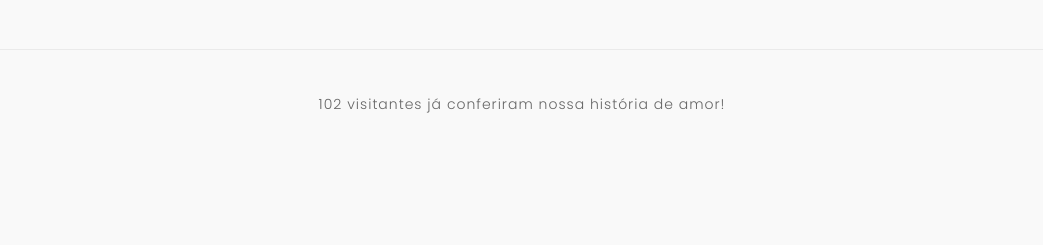
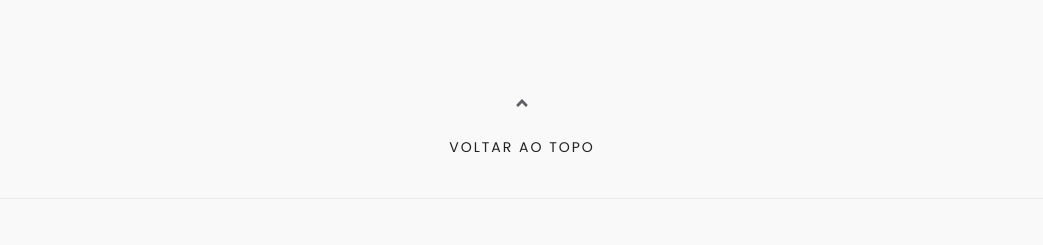
Before and after one commit to gab618/cha-de-panela, a React (Create React App) app: page / in a window 1280 px wide. Shown: the part 5017-5262 px from the top of the page, without its empty margins (118-1161 px from the left). Before the commit the page ends 5175 px from the top, so only its background shows below. Built offline with nearby package versions, Linux system fonts and the light colour scheme.

Commit message:
Component: BackToTop

```diff
--- a/src/App.js
+++ b/src/App.js
@@ -12,6 +12,7 @@ import Header from './components/Header';
 import history from './services/history';
 import store from './store';
 import Footer from './components/Footer';
+import BackToTop from './components/BackToTop';
 
 function App() {
   return (
@@ -19,6 +20,7 @@ function App() {
       <Router history={history}>
         <Header />
         <Routes />
+        <BackToTop />
         <Footer />
         <GlobalStyle />
         <ToastContainer autoClose={5000} />
--- /dev/null
+++ b/src/components/BackToTop/index.js
@@ -0,0 +1,17 @@
+import React from 'react';
+import { FaAngleUp } from 'react-icons/fa';
+import { Container } from './styles';
+
+function BackToTop() {
+  const scrollTop = () => {
+    window.scrollTo({ top: 0, behavior: 'smooth' });
+  };
+  return (
+    <Container onClick={scrollTop}>
+      <FaAngleUp size={18} />
+      <p>Voltar ao topo</p>
+    </Container>
+  );
+}
+
+export default BackToTop;
--- /dev/null
+++ b/src/components/BackToTop/styles.js
@@ -0,0 +1,41 @@
+import styled from 'styled-components';
+
+export const Container = styled.section`
+  padding: 45px 15px 40px;
+  cursor: pointer;
+  display: flex;
+  flex-direction: column;
+  -webkit-box-align: center;
+  align-items: center;
+  -webkit-box-pack: center;
+  justify-content: center;
+  transition: opacity 0.25s;
+
+  &:hover {
+    opacity: 0.7;
+  }
+
+  > svg {
+    fill: #605f63;
+  }
+
+  > p {
+    font-stretch: condensed;
+    font-style: normal;
+    line-height: normal;
+    letter-spacing: 2px;
+    font-family: Poppins;
+    color: rgb(34, 34, 34);
+    font-size: 14px;
+    text-transform: uppercase;
+    margin-top: 25px;
+
+    @media (max-width: 768px) {
+      font-size: 18px;
+      font-weight: 500;
+      font-stretch: condensed;
+      text-transform: uppercase;
+      letter-spacing: 2px;
+    }
+  }
+`;
```
